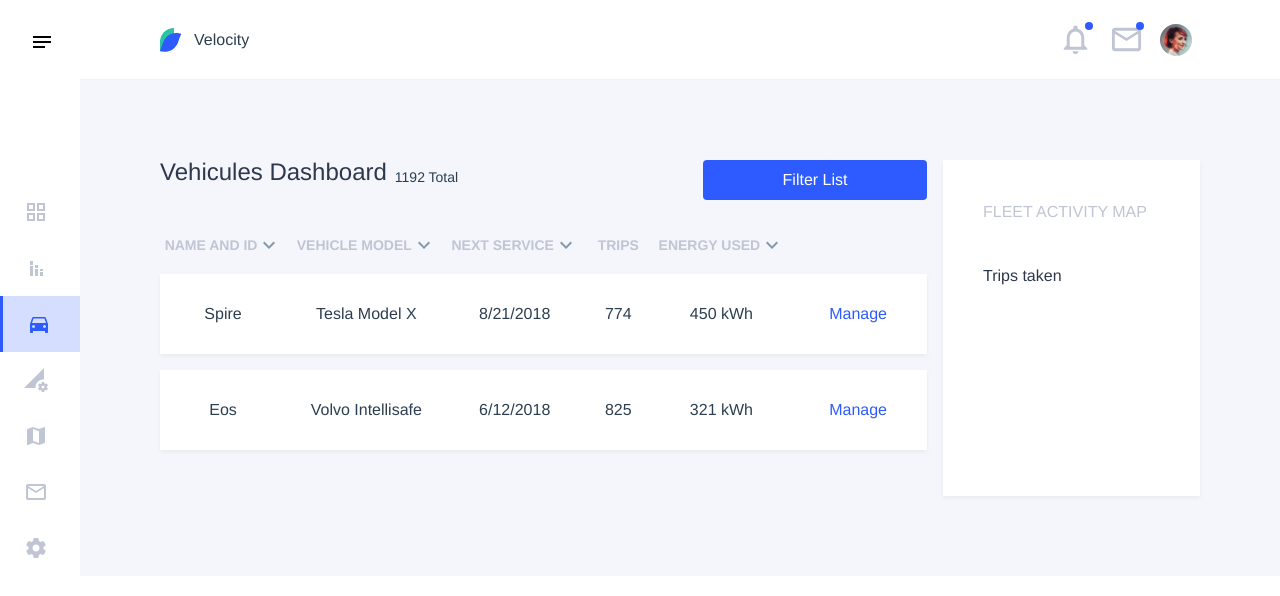
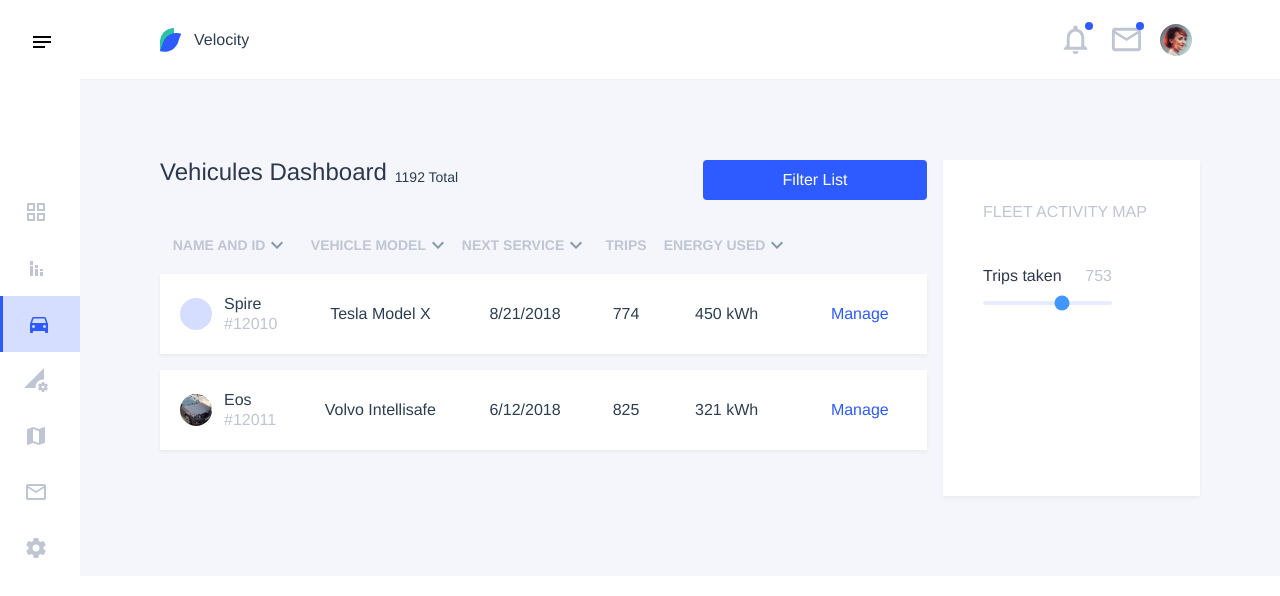
Before and after one commit to atcha/vue-velocity, a Vue app: page /vehicles in a window 1280 px wide. Shown: the top 596 px of the page. Built offline with nearby package versions, Linux system fonts and the light colour scheme.

Commit message:
add(minor): Better slider and starting filtering datas

```diff
--- a/src/components/Slider.vue
+++ b/src/components/Slider.vue
@@ -1,13 +1,60 @@
 <template>
-    <div></div>
+    <div>
+        <input type="range" :min="minValue" :max="maxValue" v-model="inputVal">
+    </div>
 </template>
 
 <script>
     export default {
-        name: "Slider"
+        name: "Slider",
+        props: ['minValue', 'maxValue', 'value'],
+        data() {
+            return { inputVal: this.value }
+        },
+        watch: {
+            inputVal(val) {
+                this.$emit('input', val);
+            }
+        }
     }
 </script>
 
 <style scoped>
-
+    input[type=range] {
+        -webkit-appearance: none;
+        height: 4px;
+        border-radius: 5px;
+        background: rgba(46, 91, 255, 0.15);
+        transition: opacity .15s ease-in-out;
+        @apply opacity-75 outline-none text-white w-full;
+    }
+    input[type=range]:hover { opacity: 1; }
+    /*==============================*/
+    /* le curseur                   */
+    /*==============================*/
+    input[type=range]::-webkit-slider-thumb {
+        width: 8px;
+        height: 8px;
+        @apply border-solid border-4 border-primary-normal rounded-full bg-white cursor-pointer;
+    }
+    input[type=range]::-moz-range-thumb {
+        width: 8px;
+        height: 8px;
+        @apply border-solid border-4 border-primary-normal rounded-full bg-white cursor-pointer;
+    }
+    input[type=range]::-ms-thumb {
+        width: 8px;
+        height: 8px;
+        @apply border-solid border-4 border-primary-normal rounded-full bg-white cursor-pointer;
+    }
+    [type="range"]::-moz-range-progress {
+        width: 4px;
+        height: 4px;
+        @apply bg-primary-normal;
+    }
+    [type="range"]::-ms-fill-lower {
+        width: 4px;
+        height: 4px;
+        @apply bg-primary-normal;
+    }
 </style>
--- a/src/pages/Vehicles.vue
+++ b/src/pages/Vehicles.vue
@@ -6,13 +6,15 @@
                     <h1 class="text-2xl leading-none text-black-1 mr-2">Vehicules Dashboard</h1>
                     <span class="text-sm leading-none text-block-3">1192 Total</span>
                 </div>
-                <Button class="w-56 bg-primary-normal text-white" rounded>
+                <Button class="w-56 bg-primary-normal text-white hover:bg-primary-light" rounded>
                     Filter List
                 </Button>
             </div>
             <Table :columns="vehiclesList.columns"
                    :actions="vehiclesList.actions"
-                   :data="vehiclesList.datas">
+                   :data="vehiclesList.datas"
+                   :filter="filters"
+            >
             </Table>
         </div>
         <Card class="w-1/4 flex flex-col items-start">
@@ -20,8 +22,13 @@
                 <h2 class="uppercase text-gray-1">Fleet activity map</h2>
             </header>
             <section>
-                <h3 class="text-black-1">Trips taken</h3>
-                <Slider></Slider>
+                <div>
+                    <div class="flex items-center justify-between">
+                        <h3 class="text-black-1">Trips taken</h3>
+                        <p class="text-gray-1">{{ filters.trip }}</p>
+                    </div>
+                    <Slider min-value="1" max-value="1200" v-model="filters.trip"></Slider>
+                </div>
             </section>
         </Card>
     </main>
@@ -58,9 +65,33 @@
                         }
                     ],
                     datas: [
-                        { id: 'Spire', model: 'Tesla Model X', service: new Date('08/21/2018'), trip: 774, energy: '450 kWh' },
-                        { id: 'Eos', model: 'Volvo Intellisafe', service: new Date('06/12/2018'), trip: 825, energy: '321 kWh' }
+                        {
+                          id: {
+                            id: 12010, name: 'Spire'
+                          },
+                          model: 'Tesla Model X',
+                          service: new Date('08/21/2018'),
+                          trip: 774,
+                          energy: '450 kWh'
+                        },
+                        {
+                          id: {
+                            id: 12011,
+                            name: 'Eos',
+                            img: {
+                              src: require('../assets/img/vehicles/42w.png'),
+                              alt: 'Eos'
+                            }
+                          },
+                          model: 'Volvo Intellisafe',
+                          service: new Date('06/12/2018'),
+                          trip: 825,
+                          energy: '321 kWh'
+                        }
                     ]
+                },
+                filters: {
+                    trip: 753
                 }
             }
         },
```
